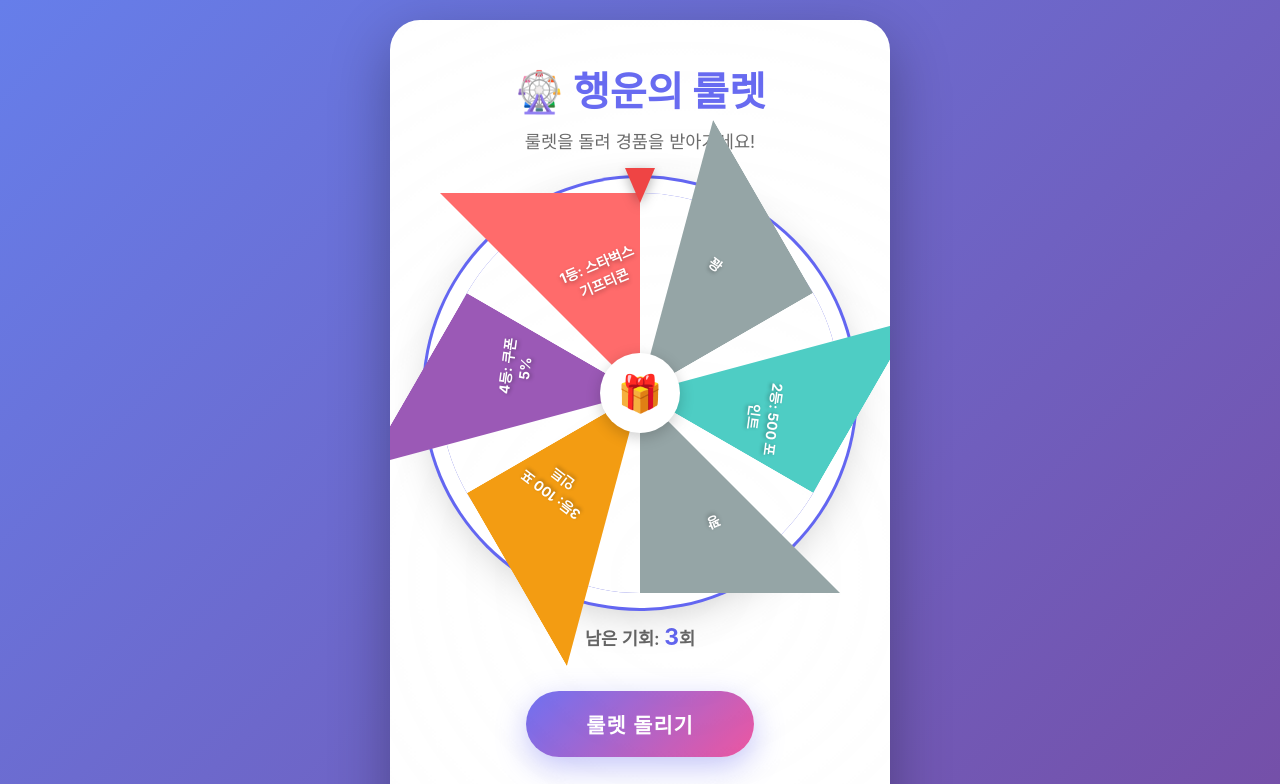
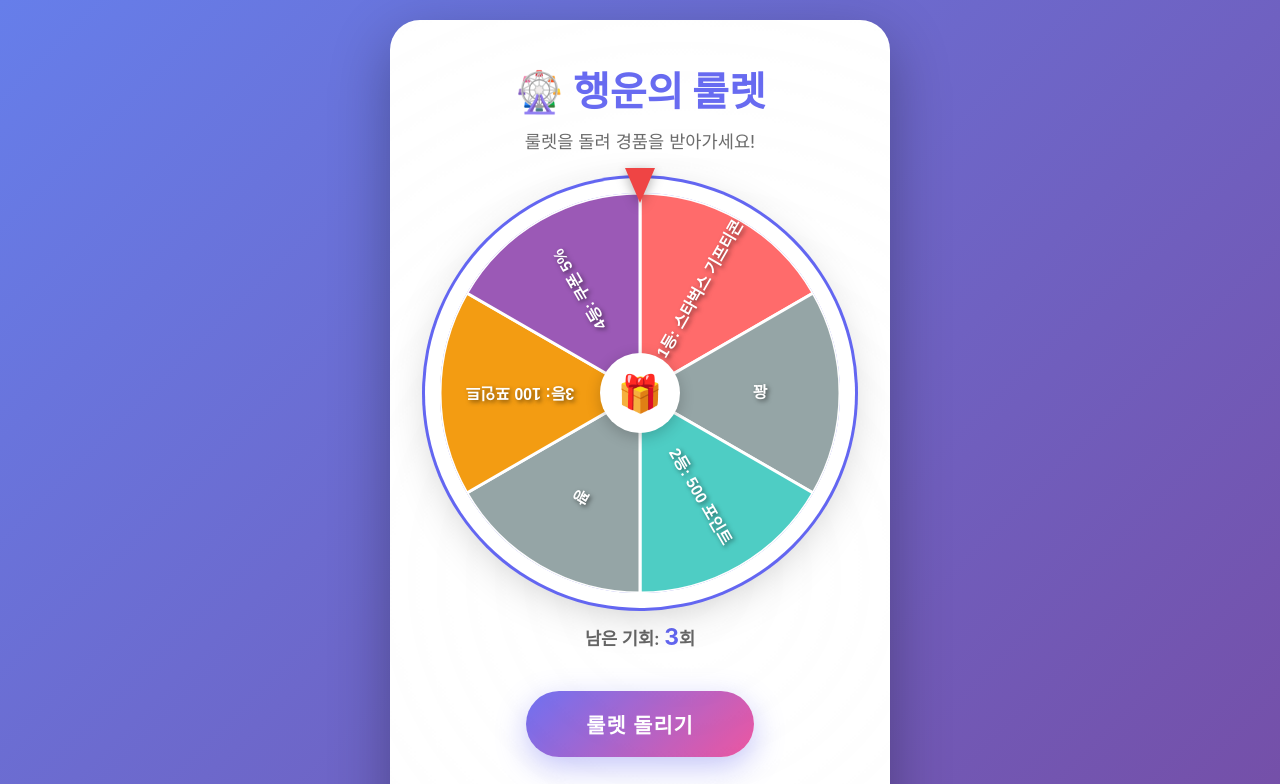
Before and after one commit to rhyme0203/game-event-platform, a plain HTML site: page games/roulette.html in a window 1280 px wide. Shown: the top 784 px of the page. Drawn offline with Linux system fonts and the light colour scheme.

Commit message:
Refactor: 룰렛을 Canvas 원판 형태로 변경 및 회전 개선

```diff
--- a/games/roulette.html
+++ b/games/roulette.html
@@ -20,28 +20,12 @@
       position: relative;
       transition: transform 4s cubic-bezier(0.17, 0.67, 0.12, 0.99);
       box-shadow: 0 0 0 15px #fff, 0 0 0 18px var(--primary-color), 0 10px 50px rgba(0, 0, 0, 0.3);
+      overflow: hidden;
     }
 
-    .roulette-section {
-      position: absolute;
-      width: 50%;
-      height: 50%;
-      transform-origin: 100% 100%;
-      clip-path: polygon(0% 0%, 100% 0%, 100% 100%);
-      display: flex;
-      align-items: center;
-      justify-content: center;
-      font-weight: 700;
-      font-size: 14px;
-      color: white;
-      text-shadow: 0 2px 4px rgba(0, 0, 0, 0.3);
-    }
-
-    .roulette-section span {
-      position: absolute;
-      top: 30%;
-      left: 60%;
-      transform: rotate(-22.5deg);
+    .roulette-canvas {
+      width: 100%;
+      height: 100%;
     }
 
     .roulette-pin {
@@ -98,9 +82,6 @@
         height: 60px;
         font-size: 28px;
       }
-      .roulette-section {
-        font-size: 11px;
-      }
     }
   </style>
 </head>
@@ -114,7 +95,7 @@
         <div class="roulette-container">
           <div class="roulette-pin"></div>
           <div class="roulette-wheel" id="wheel">
-            <!-- 룰렛 섹션들이 JavaScript로 생성됩니다 -->
+            <canvas id="rouletteCanvas" class="roulette-canvas"></canvas>
           </div>
           <div class="roulette-center">🎁</div>
         </div>
@@ -162,27 +143,66 @@
     let currentRotation = 0;
 
     const wheel = document.getElementById('wheel');
+    const canvas = document.getElementById('rouletteCanvas');
+    const ctx = canvas.getContext('2d');
     const spinBtn = document.getElementById('spinBtn');
     const resultModal = document.getElementById('resultModal');
     const prizeText = document.getElementById('prizeText');
     const closeBtn = document.getElementById('closeBtn');
     const remainingText = document.getElementById('remaining');
 
-    // 룰렛 휠 생성
+    // Canvas 크기 설정
+    function setCanvasSize() {
+      const size = wheel.offsetWidth;
+      canvas.width = size;
+      canvas.height = size;
+      drawWheel();
+    }
+
+    // 룰렛 원판 그리기
+    function drawWheel() {
+      const centerX = canvas.width / 2;
+      const centerY = canvas.height / 2;
+      const radius = canvas.width / 2;
+      const sectionAngle = (Math.PI * 2) / prizes.length;
+
+      prizes.forEach((prize, index) => {
+        const startAngle = index * sectionAngle - Math.PI / 2;
+        const endAngle = startAngle + sectionAngle;
+
+        // 섹션 그리기
+        ctx.beginPath();
+        ctx.moveTo(centerX, centerY);
+        ctx.arc(centerX, centerY, radius, startAngle, endAngle);
+        ctx.closePath();
+        ctx.fillStyle = prize.color;
+        ctx.fill();
+
+        // 테두리
+        ctx.strokeStyle = '#fff';
+        ctx.lineWidth = 3;
+        ctx.stroke();
+
+        // 텍스트
+        ctx.save();
+        ctx.translate(centerX, centerY);
+        ctx.rotate(startAngle + sectionAngle / 2);
+        ctx.textAlign = 'center';
+        ctx.fillStyle = '#fff';
+        ctx.font = 'bold 16px Pretendard, Arial, sans-serif';
+        ctx.shadowColor = 'rgba(0, 0, 0, 0.5)';
+        ctx.shadowBlur = 4;
+        ctx.shadowOffsetX = 2;
+        ctx.shadowOffsetY = 2;
+        ctx.fillText(prize.name, radius * 0.6, 5);
+        ctx.restore();
+      });
+    }
+
+    // 초기 설정
     function createWheel() {
-      const sectionAngle = 360 / prizes.length;
-      prizes.forEach((prize, index) => {
-        const section = document.createElement('div');
-        section.className = 'roulette-section';
-        section.style.transform = `rotate(${index * sectionAngle}deg)`;
-        section.style.backgroundColor = prize.color;
-
-        const text = document.createElement('span');
-        text.textContent = prize.name;
-        section.appendChild(text);
-
-        wheel.appendChild(section);
-      });
+      setCanvasSize();
+      window.addEventListener('resize', setCanvasSize);
     }
 
     // 확률에 따른 경품 선택
```
